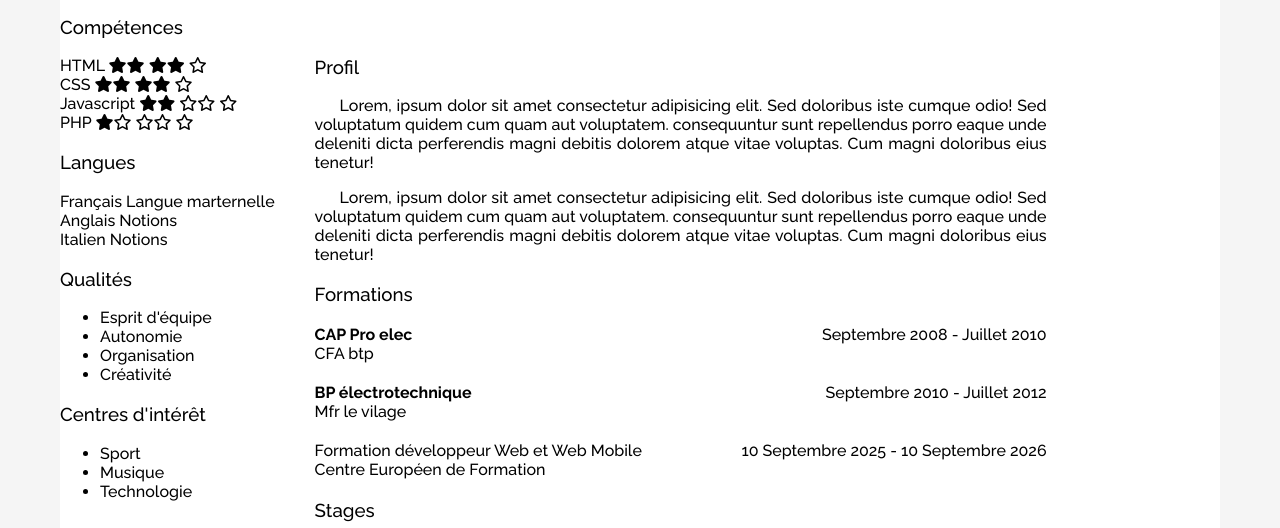
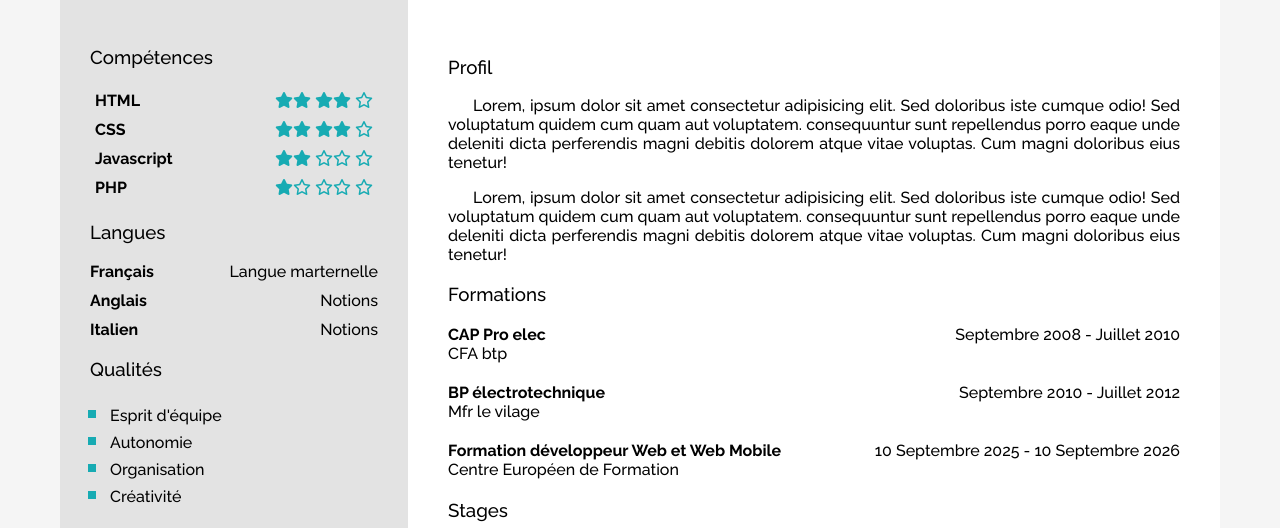
Before and after one commit to kev-aj72/cv-jean-dupont, a plain HTML site: page index.html in a window 1280 px wide. Shown: the part 233-761 px from the top of the page. Drawn offline with Linux system fonts and the light colour scheme.

Commit message:
add css section 2

```diff
--- a/assets/css/styles.css
+++ b/assets/css/styles.css
@@ -134,3 +134,52 @@ main{
     font-weight: bolder;
     margin: 0;
 }
+
+/*mise en page section marge*/
+
+.marge{
+    width: 30%;
+    order: 1;
+    background-color: #e3e3e3;
+    padding: 30px;
+}
+
+/* section compétences*/
+.skils{
+    display: flex;
+    flex-direction: row;
+    justify-content: space-between;
+    padding: 5px;
+}
+
+strong{
+    font-weight: 700;
+}
+
+.stars{
+    color: #17abb3;
+}
+
+/* section langues*/
+
+.speak{
+    display: flex;
+    flex-direction: row;
+    justify-content: space-between;
+    margin: 10px 0px;
+}
+
+.language{
+    font-weight: bolder;
+}
+
+/* liste*/
+ul{
+    margin: 0;
+    padding-left: 20px;
+    list-style-type: square;
+}
+::marker{
+    font-size: 1.5em;
+    color: #17abb3;
+}
--- a/index.html
+++ b/index.html
@@ -109,32 +109,32 @@
 
         </section>
 
-         <section>
+         <section class="marge">
             <article>
 
                 <h3>Compétences</h3>
 
-                <div>HTML <i class="fa-solid fa-star"></i><i class="fa-solid fa-star"></i>
+                <div class="skils"><strong>HTML</strong><span class="stars"><i class="fa-solid fa-star"></i><i class="fa-solid fa-star"></i>
                           <i class="fa-solid fa-star"></i><i class="fa-solid fa-star"></i>
-                          <i class="fa-regular fa-star"></i></div>
-                <div>CSS  <i class="fa-solid fa-star"></i><i class="fa-solid fa-star"></i>
+                          <i class="fa-regular fa-star"></i></span></div>
+                <div class="skils"><strong>CSS</strong><span class="stars"><i class="fa-solid fa-star"></i><i class="fa-solid fa-star"></i>
                           <i class="fa-solid fa-star"></i><i class="fa-solid fa-star"></i>
-                          <i class="fa-regular fa-star"></i></div>
-                <div>Javascript <i class="fa-solid fa-star"></i><i class="fa-solid fa-star"></i>
+                          <i class="fa-regular fa-star"></i></span></div>
+                <div class="skils"><strong>Javascript</strong><span class="stars"><i class="fa-solid fa-star"></i><i class="fa-solid fa-star"></i>
                           <i class="fa-regular fa-star"></i><i class="fa-regular fa-star"></i>
-                          <i class="fa-regular fa-star"></i></div>
-                <div>PHP  <i class="fa-solid fa-star"></i><i class="fa-regular fa-star"></i>
+                          <i class="fa-regular fa-star"></i></span></div>
+                <div class="skils"><strong>PHP</strong> <span class="stars"><i class="fa-solid fa-star"></i><i class="fa-regular fa-star"></i>
                           <i class="fa-regular fa-star"></i><i class="fa-regular fa-star"></i>
-                          <i class="fa-regular fa-star"></i></div>
+                          <i class="fa-regular fa-star"></i></span></div>
             </article>
 
             <article>
 
                 <h3>Langues</h3>
 
-                <div>Français Langue marternelle </div>
-                <div>Anglais Notions</div>
-                <div>Italien Notions</div>
+                <div class="speak"><span class="language">Français</span>Langue marternelle </div>
+                <div class="speak"><span class="language">Anglais</span>Notions</div>
+                <div class="speak"><span class="language">Italien</span>Notions</div>
 
             </article>
 
```
